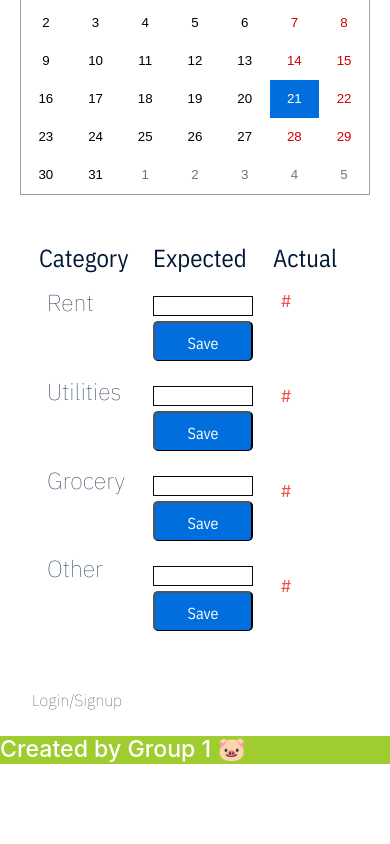
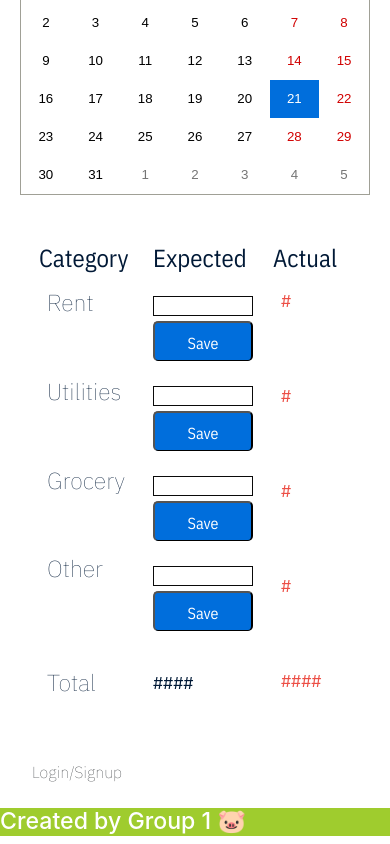
Before and after one commit to emsaw721/stacks-on-stacks, a React (Create React App) app in the folder client/: page /planner in a window 390 px wide. Shown: the part 693-1537 px from the top of the page. Before the commit the page ends 1465 px from the top, so only its background shows below. Built offline with nearby package versions, Linux system fonts and the light colour scheme; no server answers.

Commit message:
added a total category to report page

```diff
--- a/client/src/components/Hero.js
+++ b/client/src/components/Hero.js
@@ -5,7 +5,7 @@ import './components.css';
 const Hero = () => {
     return(
         <div className='hero'>
-            <Bar />
+
             <h3>Need Content for Formatting</h3>
         </div>
     )
--- a/client/src/pages/Planner.js
+++ b/client/src/pages/Planner.js
@@ -67,6 +67,9 @@ const changeOther = (event) => {
                         <div>
                             <h3 className='othhead'>Other</h3>
                         </div>
+                        <div>
+                            <h3 className='tothead'>Total</h3>
+                        </div>
                     </div>
                     <div className='projection'>
                         <h2>Expected</h2>
@@ -86,6 +89,7 @@ const changeOther = (event) => {
                             <input onChange={changeOther} value={other} />
                             <button onClick={saveOther}>Save</button>
                         </div>
+                        <div className='expectedtot'>####</div>
                     </div>
                     <div className='reality'>
                         <h2>Actual</h2>
@@ -94,6 +98,7 @@ const changeOther = (event) => {
                         <div className='utilact'>#</div>
                         <div className='grocact'>#</div>
                         <div className='othact'>#</div>
+                        <div className='totact'>####</div>
                         </div>
                     </div>
                 </div>
--- a/client/src/pages/pages.css
+++ b/client/src/pages/pages.css
@@ -96,6 +96,10 @@
         margin-top: 45px;
     }
 
+    .tothead {
+        margin-top: 70px;
+    }
+
     .expected input {
         width: 100px;
         height: 20px;
@@ -112,6 +116,12 @@
         margin-bottom: 10px;
         border-radius: 5px;
         font-family: 'IBM Plex Sans Condensed', sans-serif;
+    }
+
+    .expectedtot {
+        margin-top: 30%;
+        margin-left: 20%;
+        color: var(--quaternary-color);
     }
 
     .reality h2 {
@@ -134,4 +144,9 @@
     .othact {
         margin-top: 55px;
     }
+
+    .totact {
+        margin-top: 55px;
+
+    }
 }
```
